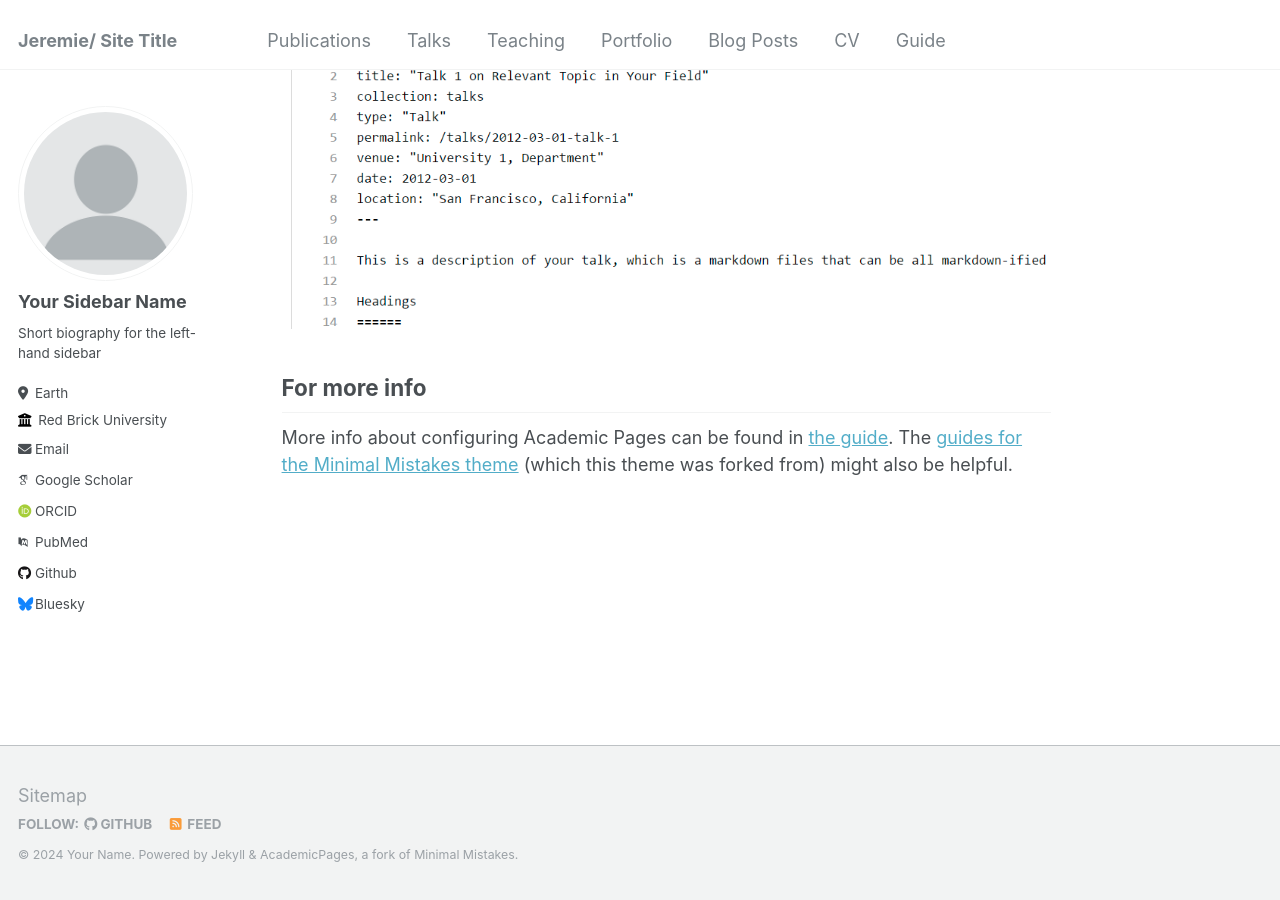
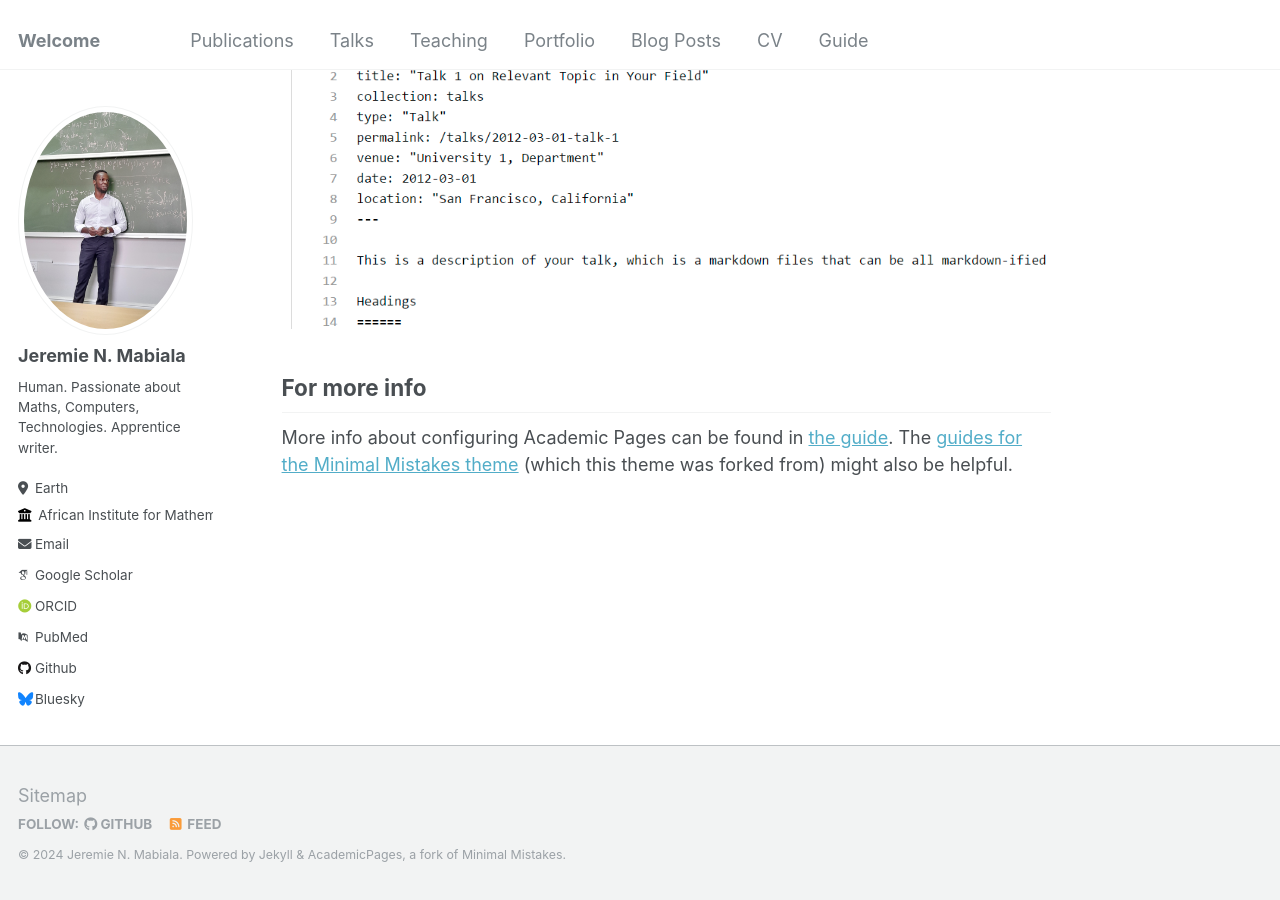
Before and after one commit to jnlandu/jeremie.github.io, a Jekyll site: the page built from _pages/about.md, in a window 1280 px wide and 900 px high, scrolled down 2660 px. Built offline with Jekyll 4.4.1, drawn with Linux system fonts in a browser that asks for light colours; some web fonts are replaced.

Commit message:
Image loaded and Updates

```diff
--- a/_config.yml
+++ b/_config.yml
@@ -8,27 +8,27 @@
 
 # Basic Site Settings
 locale                   : "en-US"
-title                    : "Jeremie/ Site Title"
+title                    : "Welcome"
 title_separator          : "-"
-name                     : &name "Your Name"
-description              : &description "personal description"
-url                      : https://academicpages.github.io # the base hostname & protocol for your site e.g. "https://mmistakes.github.io"
+name                     : &name "Jeremie N. Mabiala"
+description              : &description "He is a graduate student in Machine Learning. He holds a Msc in Mathematical Sciences."
+url                      : "https://jnlandu.github.io" # the base hostname & protocol for your site e.g. "https://mmistakes.github.io"
 baseurl                  : "" # the subpath of your site, e.g. "/blog"
-repository               : "academicpages/academicpages.github.io"
+repository               : "jnlandu/jeremie.github.io"
 
 # Site Author - The following control what appear as part of the author content on the side bar.
 #               If a field is blank the icon and link will not appear, otherwise it will be shown.
 #               Additional customization can be done by editing /_includes/author-profile.html
 author:
   # Biographic information
-  avatar           : "profile.png"
-  name             : "Your Sidebar Name"
+  avatar           : "drj.jpeg"
+  name             : "Jeremie N. Mabiala"
   pronouns         : # example: "she/her"
-  bio              : "Short biography for the left-hand sidebar"
+  bio              : "Human. Passionate about Maths, Computers, Technologies. Apprentice writer.  "
   location         : "Earth"
-  employer         : "Red Brick University"
+  employer         : "African Institute for Mathematical Sciences"
   uri              : # URL
-  email            : "none@example.org"
+  email            : "jeremie@aims.ac.za"
 
   # Academic websites
   arxiv            : # URL - Update with the correct link to your profile
```
Also changed, not shown: images/drj.jpeg (added).
